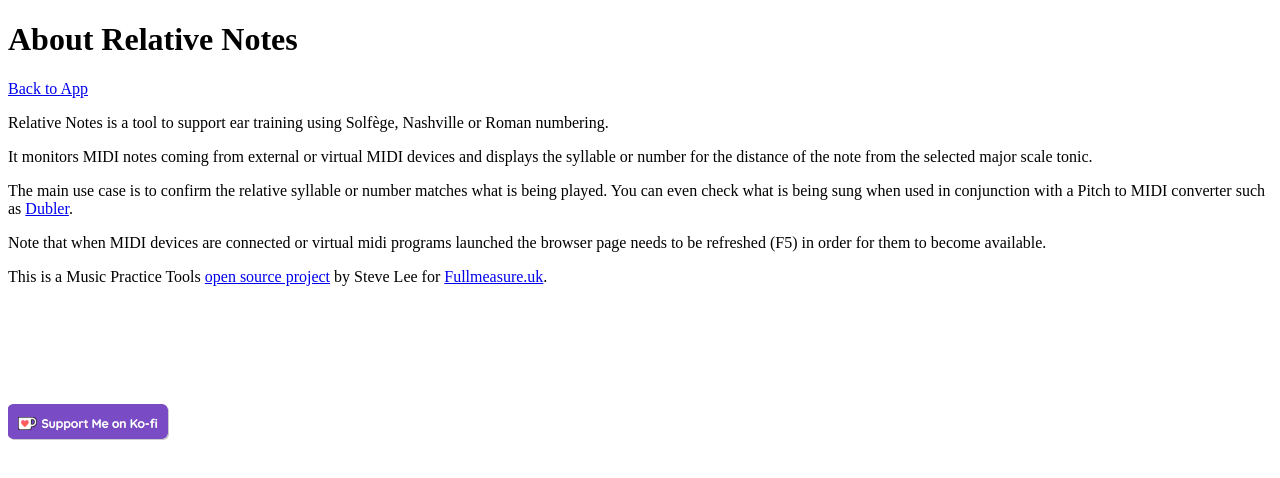
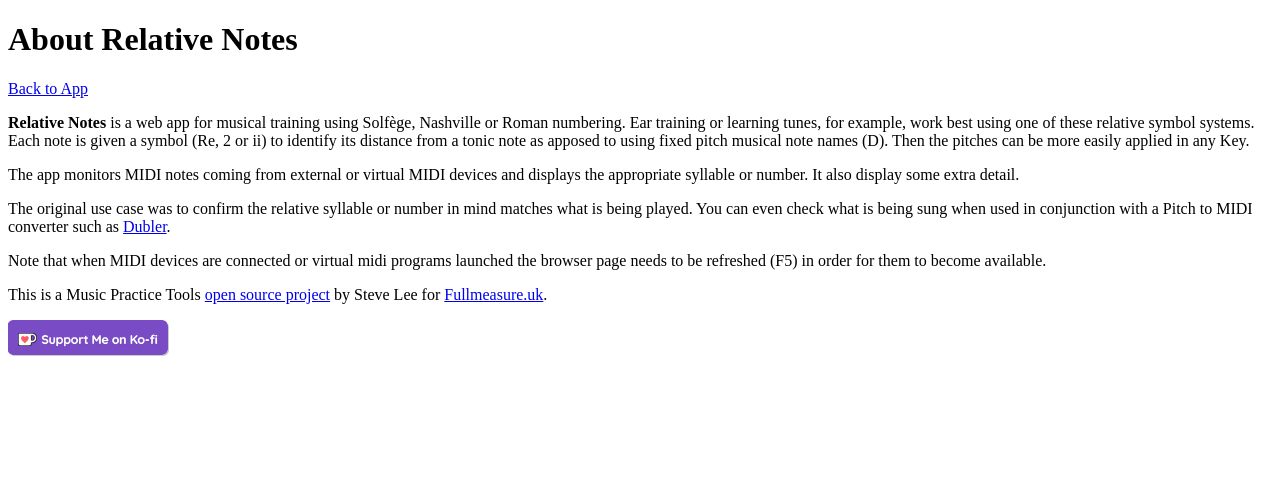
Before and after one commit to music-practice-tools/relative-notes, a SvelteKit app: page /about in a window 1280 px wide. Shown: the top 478 px of the page. Built offline with nearby package versions, Linux system fonts and the light colour scheme.

Commit message:
Simplify code

```diff
--- a/src/routes/about/+page.svelte
+++ b/src/routes/about/+page.svelte
@@ -8,18 +8,21 @@
 </p>
 
 <p>
-  Relative Notes is a tool to support ear training using Solfège, Nashville or
-  Roman numbering.
+  <strong>Relative Notes</strong> is a web app for musical training using Solfège,
+  Nashville or Roman numbering. Ear training or learning tunes, for example, work
+  best using one of these relative symbol systems. Each note is given a symbol (Re,
+  2 or ii) to identify its distance from a tonic note as apposed to using fixed pitch
+  musical note names (D). Then the pitches can be more easily applied in any Key.
 </p>
 <p>
-  It monitors MIDI notes coming from external or virtual MIDI devices and
-  displays the syllable or number for the distance of the note from the selected
-  major scale tonic.
+  The app monitors MIDI notes coming from external or virtual MIDI devices and
+  displays the appropriate syllable or number. It also display some extra
+  detail.
 </p>
 <p>
-  The main use case is to confirm the relative syllable or number matches what
-  is being played. You can even check what is being sung when used in
-  conjunction with a Pitch to MIDI converter such as <a
+  The original use case was to confirm the relative syllable or number in mind
+  matches what is being played. You can even check what is being sung when used
+  in conjunction with a Pitch to MIDI converter such as <a
     href="https://vochlea.com/">Dubler</a
   >.
 </p>
@@ -36,10 +39,6 @@
   by Steve Lee for <a href="https://blog.fullmeasure.uk">Fullmeasure.uk</a>.
 </p>
 
-<p>&nbsp;</p>
-<p>&nbsp;</p>
-<p>&nbsp;</p>
-
 <a
   href="https://ko-fi.com/T6T3OX3K9"
   target="_blank"
@@ -47,4 +46,4 @@
     height="36"
     style="border: 0px; height: 36px"
     src={kofi}
-    alt="Support Me at ko-fi.com" /></a>
+    alt="Support Steve at ko-fi.com" /></a>
```
